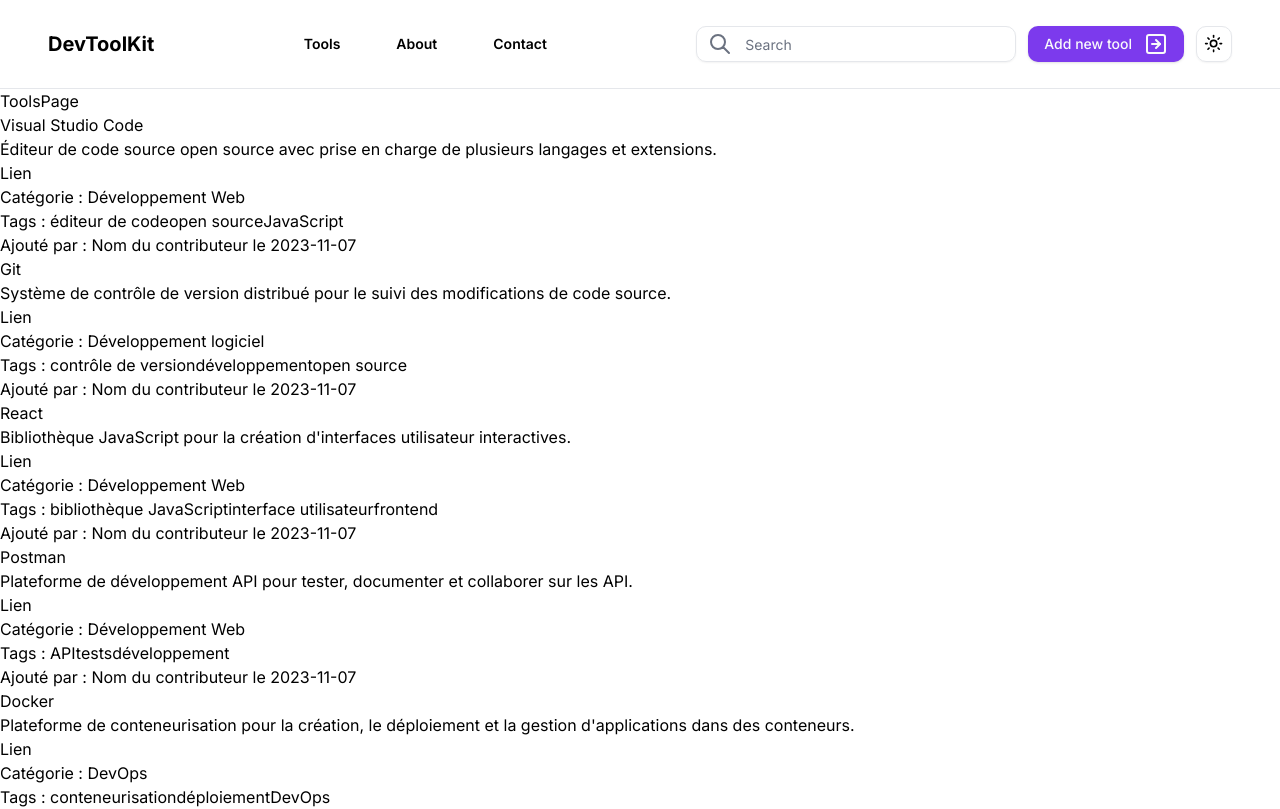
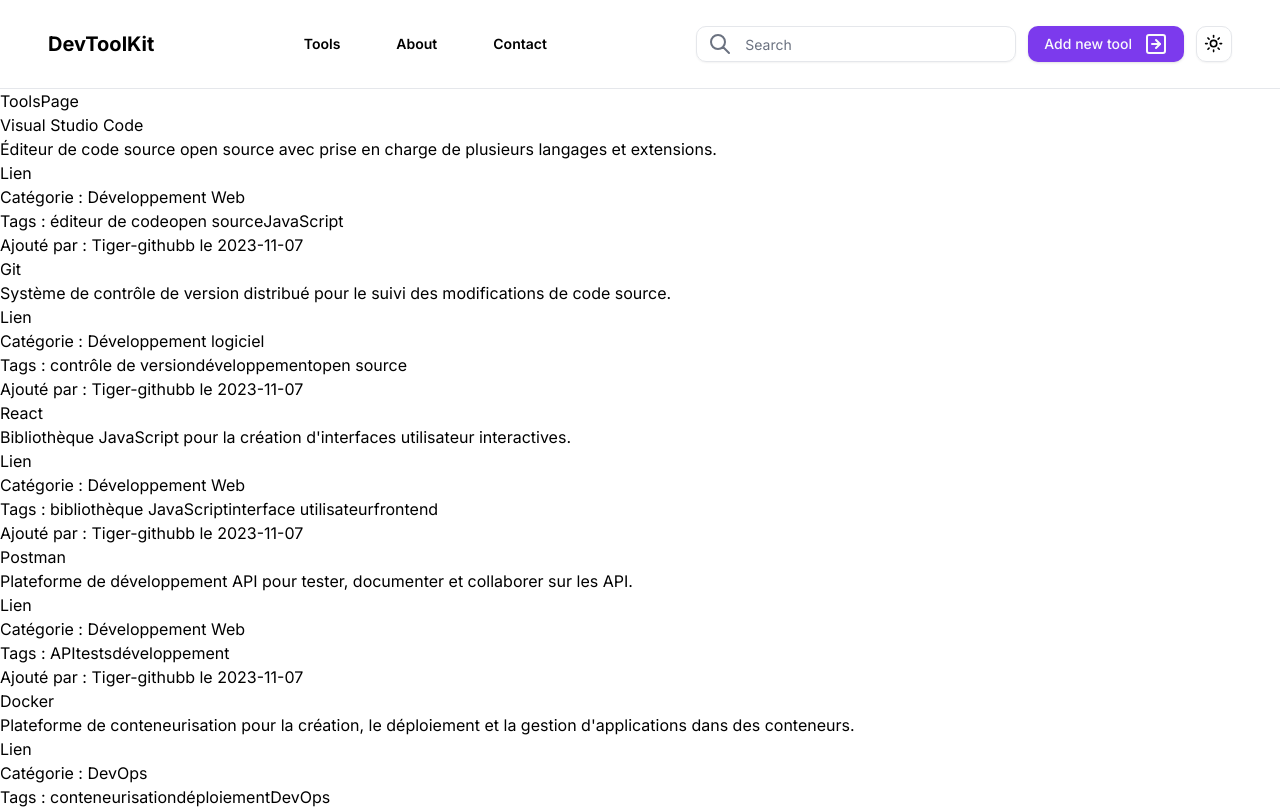
Before and after one commit to tiger-githubb/DevToolBox, a Next.js app: page /tools in a window 1280 px wide. Shown: the top 809 px of the page. Built offline with nearby package versions, Linux system fonts and the light colour scheme.

Commit message:
data update

```diff
--- a/data/toolsData.ts
+++ b/data/toolsData.ts
@@ -8,7 +8,7 @@ const  tools: tool[] = [
         "category": "Développement Web",
         "tags": ["éditeur de code", "open source", "JavaScript"],
         "add_date": "2023-11-07",
-        "contributor": "Nom du contributeur"
+        "contributor": "Tiger-githubb"
     },
     {
         "name": "Git",
@@ -17,7 +17,7 @@ const  tools: tool[] = [
         "category": "Développement logiciel",
         "tags": ["contrôle de version", "développement", "open source"],
         "add_date": "2023-11-07",
-        "contributor": "Nom du contributeur"
+        "contributor": "Tiger-githubb"
     },
     {
         "name": "React",
@@ -26,7 +26,7 @@ const  tools: tool[] = [
         "category": "Développement Web",
         "tags": ["bibliothèque JavaScript", "interface utilisateur", "frontend"],
         "add_date": "2023-11-07",
-        "contributor": "Nom du contributeur"
+        "contributor": "Tiger-githubb"
     },
     {
         "name": "Postman",
@@ -35,7 +35,7 @@ const  tools: tool[] = [
         "category": "Développement Web",
         "tags": ["API", "tests", "développement"],
         "add_date": "2023-11-07",
-        "contributor": "Nom du contributeur"
+        "contributor": "Tiger-githubb"
     },
     {
         "name": "Docker",
@@ -44,7 +44,7 @@ const  tools: tool[] = [
         "category": "DevOps",
         "tags": ["conteneurisation", "déploiement", "DevOps"],
         "add_date": "2023-11-07",
-        "contributor": "Nom du contributeur"
+        "contributor": "Tiger-githubb"
     },
     {
         "name": "Jira",
@@ -53,7 +53,7 @@ const  tools: tool[] = [
         "category": "Gestion de projet",
         "tags": ["gestion de projet", "suivi des tâches", "collaboration"],
         "add_date": "2023-11-07",
-        "contributor": "Nom du contributeur"
+        "contributor": "Tiger-githubb"
     }
 ]
 
```
